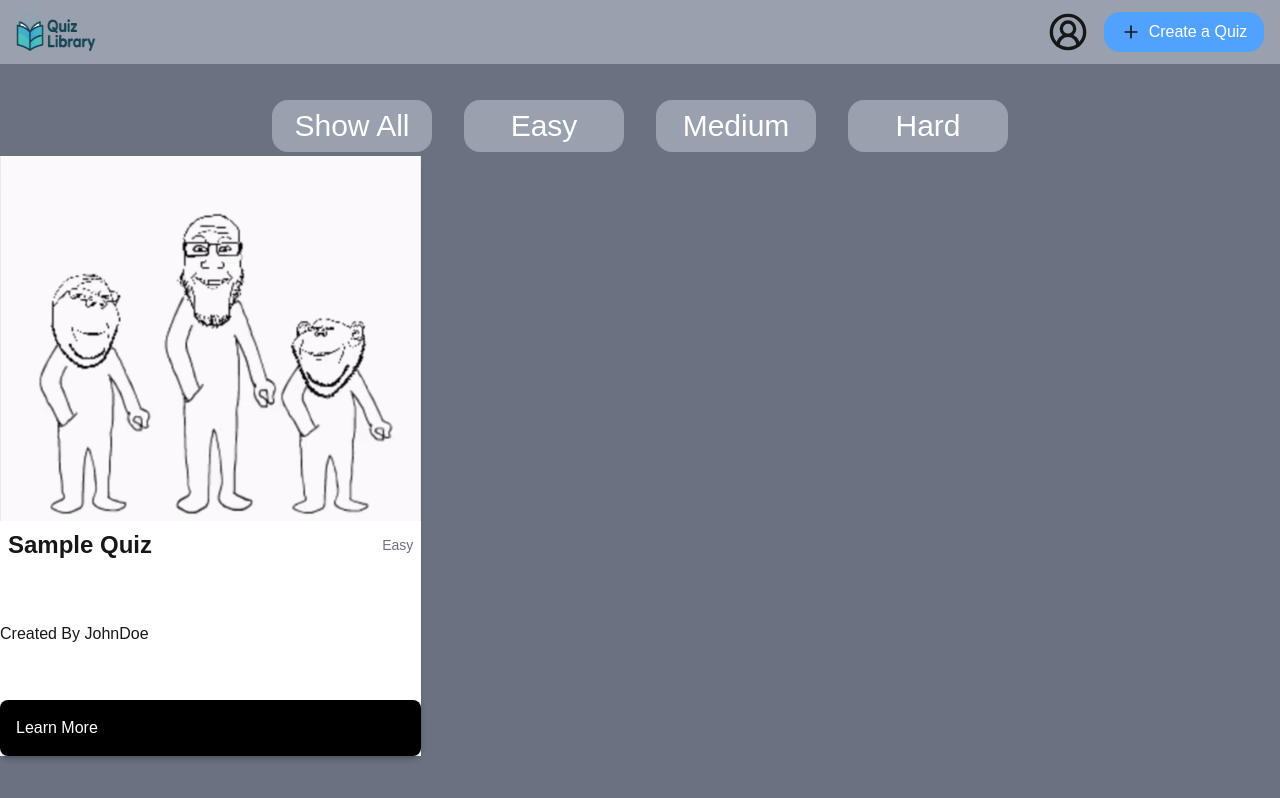
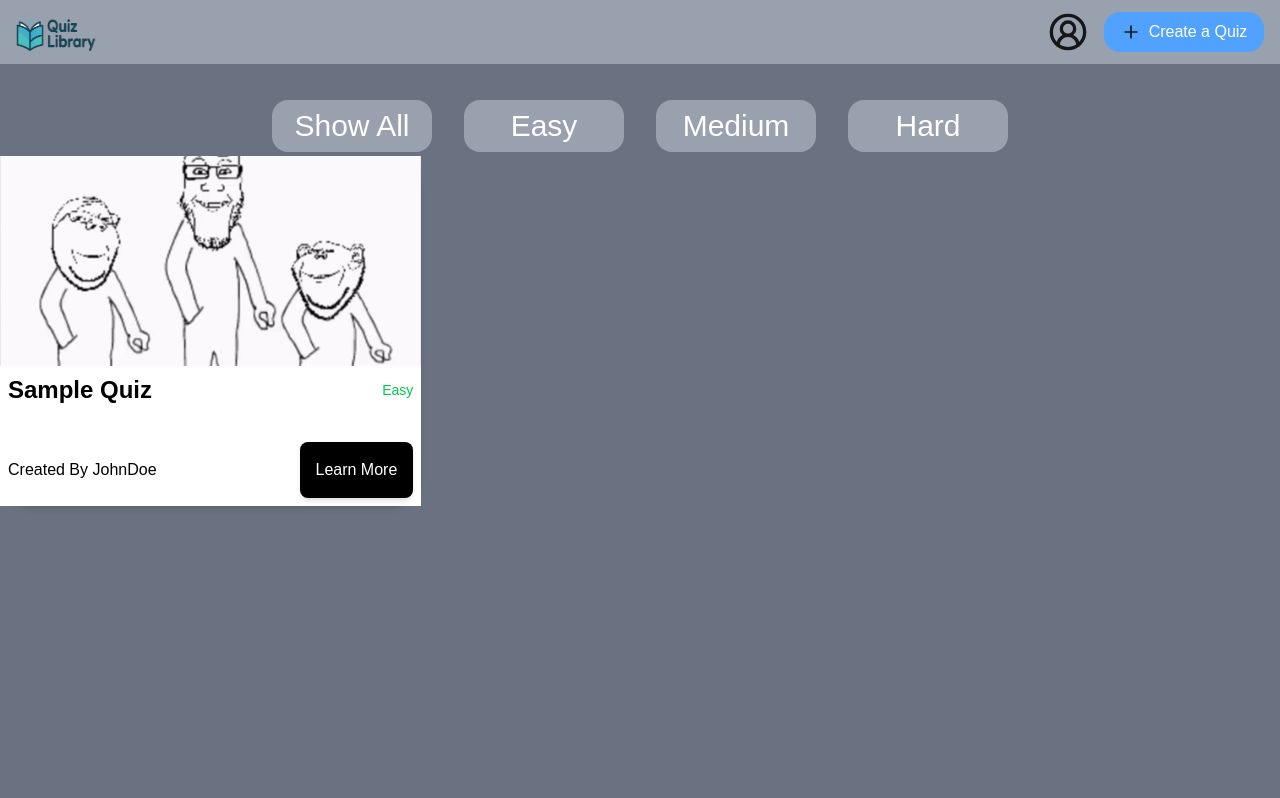
Before and after one commit to ChristmasLover12345/trivia-frontend, a Next.js app: page /Home in a window 1280 px wide. Built offline with nearby package versions, Linux system fonts and the light colour scheme.

Commit message:
fixed img not scaling right

```diff
--- a/src/Components/QuizCardComponent.tsx
+++ b/src/Components/QuizCardComponent.tsx
@@ -2,7 +2,7 @@
 
 
 import { QuizModel } from '@/utils/Interface'
-import React from 'react'
+import React, { useEffect, useState } from 'react'
 import QuizCardModalComponent from './QuizCardModalComponent'
 
 const QuizCardComponent = (
@@ -23,23 +23,49 @@ const QuizCardComponent = (
 }: QuizModel
 ) => {
 
+  const [difficultyColor, setDifficultyColor] = useState<string>("")
+
+  useEffect(() => {
+
+    switch (difficulty) {
+      case 'Easy':
+        setDifficultyColor('text-green-500');
+        break;
+      case 'Medium':
+        setDifficultyColor('text-yellow-500');
+        break;
+      case 'Hard':
+        setDifficultyColor('text-red-500');
+        break;
+      default:
+        setDifficultyColor('text-gray-500');
+        break;
+    }
+
+  }, [])
+
+
 
   return (
     // These are supposed to go into collumns, so remember to not define width and let them be responsive
-    <div className='h-[600px] flex flex-col justify-between bg-white rounded-lg shadow-md relative'>
+    <div className='h-[350px] flex flex-col justify-between bg-white rounded-4xl shadow-md relative'>
 
 
-      <img src={imageUrl} alt="Quiz card image" className='h-60% w-full'/>
+      <img src={imageUrl} alt="Quiz card image" className='h-[60%] w-full object-cover'/>
 
       <div className='flex flex-col bg-white justify-between h-[40%]'>
 
         <div className='flex flex-row justify-between items-center p-2'>
-          <h1 className='text-2xl font-bold text-center'>{title}</h1>
-          <p className='text-sm text-gray-500 text-center'>{difficulty}</p>
+          <h1 className='text-2xl text-black font-bold text-center'>{title}</h1>
+          <p className={`text-sm text-gray-500 text-center ${difficultyColor}`}>{difficulty}</p>
         </div>
 
-        <h3>{`Created By ${CreatorUsername}`}</h3>
-        <QuizCardModalComponent/>
+        <div className='flex justify-between items-center p-2'>
+          <h3 className='text-black'>{`Created By ${CreatorUsername}`}</h3>
+          <QuizCardModalComponent/>
+        </div>
+
+
 
       </div>
 
--- a/src/Components/QuizCardModalComponent.tsx
+++ b/src/Components/QuizCardModalComponent.tsx
@@ -7,7 +7,7 @@ const [isOpen, setIsOpen] = useState<boolean>(false)
 
 
   return (
-    <div onClick={() => setIsOpen(true)} className='relative bg-black p-4 rounded-lg shadow-md'>
+    <div onClick={() => setIsOpen(true)} className='relative cursor-pointer bg-black p-4 rounded-lg shadow-md'>
 
         <h2 className='text-white'>Learn More</h2>
 
```
